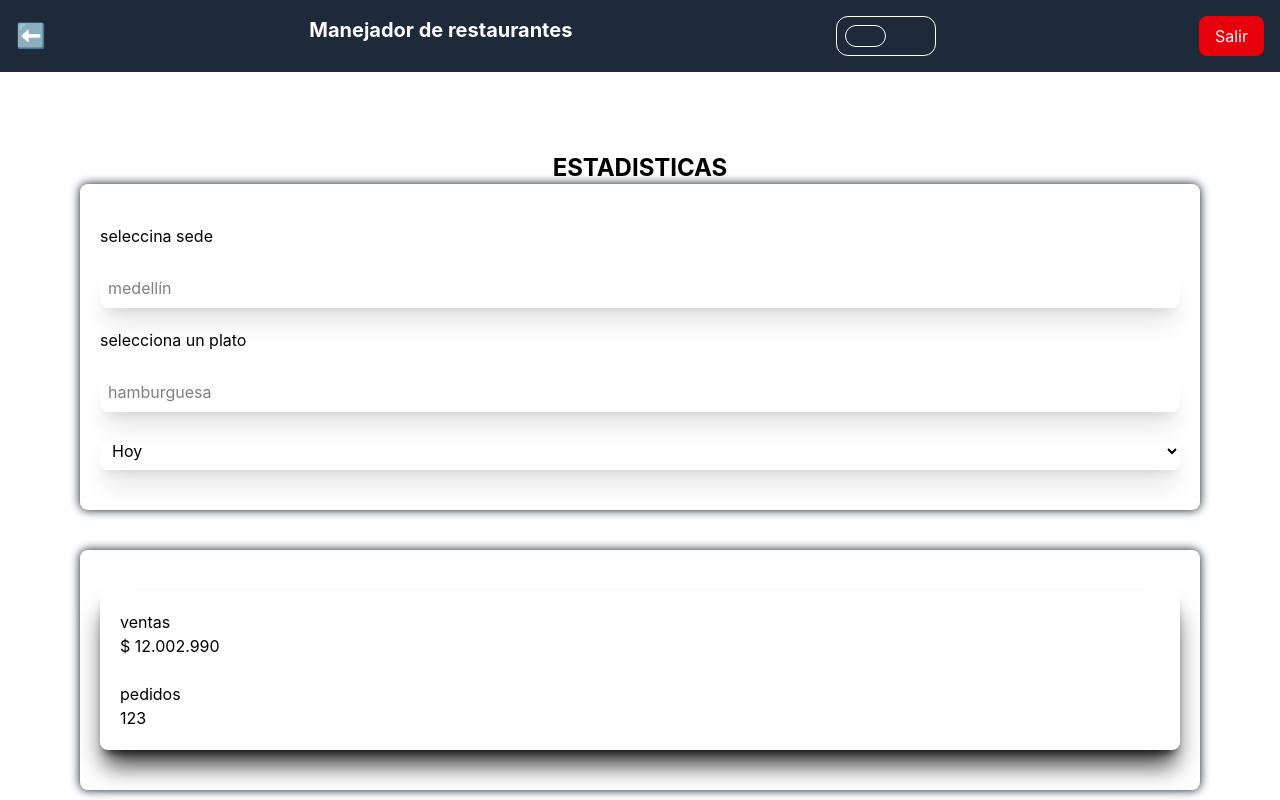
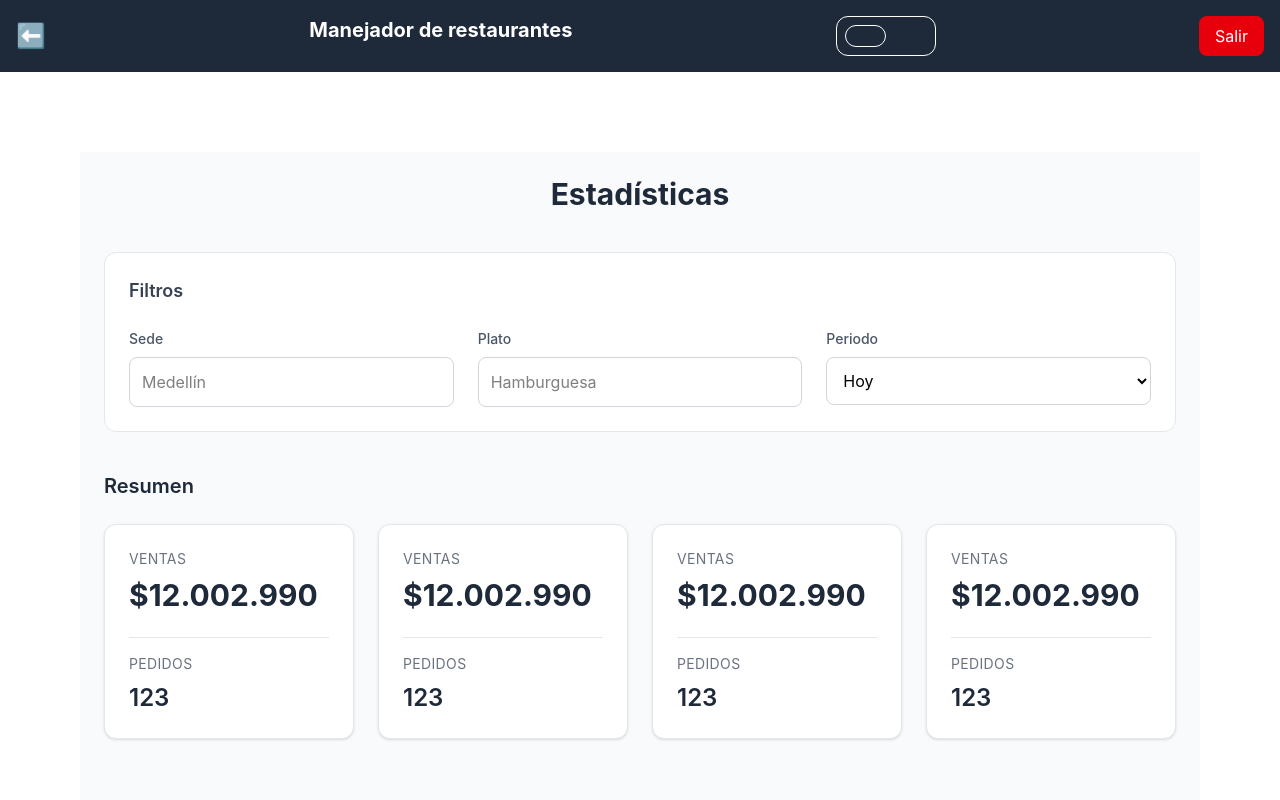
Before and after one commit to and1ru/restaurante-front, a React (Vite) app: page /private/stadistics in a window 1280 px wide. Shown: the top 800 px of the page. Built offline with nearby package versions, Linux system fonts and the light colour scheme.

Commit message:
se mejoraron los estilos de la estadisticas

```diff
--- a/src/components/estadisticas-card-component.tsx
+++ b/src/components/estadisticas-card-component.tsx
@@ -1,11 +1,23 @@
 export const EstadisticasCardComponent = () => {
   return (
-    <div className="shadow-xl shadow-black/80 rounded-lg p-5">
-        <p>ventas {}</p>
-        <p>$ 12.002.990</p>
-        <br />
-        <p>pedidos</p>
-        <p>123</p>
+    <div className="bg-white border border-gray-200 rounded-xl p-6 shadow-sm hover:shadow-md transition-shadow duration-300">
+      <div className="mb-6">
+        <p className="text-sm text-gray-500 uppercase tracking-wide">
+          Ventas
+        </p>
+        <p className="text-3xl font-bold text-gray-800 mt-2">
+          $12.002.990
+        </p>
+      </div>
+
+      <div className="border-t border-gray-200 pt-4">
+        <p className="text-sm text-gray-500 uppercase tracking-wide">
+          Pedidos
+        </p>
+        <p className="text-2xl font-semibold text-gray-800 mt-2">
+          123
+        </p>
+      </div>
     </div>
   );
 };
--- a/src/page/stadistics-page.tsx
+++ b/src/page/stadistics-page.tsx
@@ -1,42 +1,86 @@
 import { EstadisticasCardComponent } from "../components/estadisticas-card-component";
-import { SectionComponent } from "../components/section-component";
 
 export const StadisticsPage = () => {
   return (
-    <>
-      <h1 className="text-center text-2xl font-bold">ESTADISTICAS</h1>
-      <SectionComponent>
-        <form className="flex flex-col gap-5 mb-5">
-          <label htmlFor="sede">seleccina sede</label>
+    <main className="min-h-screen bg-gray-50 p-6">
+      <div className="max-w-6xl mx-auto">
+
+        {/* Título */}
+        <h1 className="text-3xl font-bold text-gray-800 text-center mb-10">
+          Estadísticas
+        </h1>
+
+        {/* Filtros */}
+        <section className="bg-white border border-gray-200 rounded-xl p-6 mb-10">
+          <h2 className="text-lg font-semibold text-gray-700 mb-6">
+            Filtros
+          </h2>
+
+          <form className="grid grid-cols-1 md:grid-cols-3 gap-6">
+
+            <div className="flex flex-col gap-2">
+              <label
+                htmlFor="sede"
+                className="text-sm font-medium text-gray-600"
+              >
+                Sede
+              </label>
+
               <input
+                id="sede"
                 type="text"
-            id="sede"
-            placeholder="medellín"
-            className="p-2 shadow-xl rounded-lg"
+                placeholder="Medellín"
+                className="w-full rounded-lg border border-gray-300 p-3 outline-none transition focus:border-blue-500 focus:ring-2 focus:ring-blue-200"
               />
-          <label htmlFor="dish">selecciona un plato</label>
+            </div>
+
+            <div className="flex flex-col gap-2">
+              <label
+                htmlFor="dish"
+                className="text-sm font-medium text-gray-600"
+              >
+                Plato
+              </label>
+
               <input
+                id="dish"
                 type="text"
-            id="dish"
-            placeholder="hamburguesa"
-            className="p-2 shadow-xl rounded-lg"
+                placeholder="Hamburguesa"
+                className="w-full rounded-lg border border-gray-300 p-3 outline-none transition focus:border-blue-500 focus:ring-2 focus:ring-blue-200"
               />
-        </form>
-        <select name="" id="" className="w-full p-2 rounded-lg shadow-xl">
+            </div>
+
+            <div className="flex flex-col gap-2">
+              <label className="text-sm font-medium text-gray-600">
+                Periodo
+              </label>
+
+              <select className="w-full rounded-lg border border-gray-300 p-3 outline-none transition focus:border-blue-500 focus:ring-2 focus:ring-blue-200">
                 <option value="today">Hoy</option>
                 <option value="yesterday">Ayer</option>
-          <option value="week">esta semana</option>
-          <option value="month">este mes</option>
-          <option value="year">este año</option>
-          <option value="always">siempre</option>
+                <option value="week">Esta semana</option>
+                <option value="month">Este mes</option>
+                <option value="year">Este año</option>
+                <option value="always">Siempre</option>
               </select>
-      </SectionComponent>
-      <SectionComponent>
+            </div>
+          </form>
+        </section>
+
+        {/* Tarjetas */}
+        <section className="mb-10">
+          <h2 className="text-xl font-semibold text-gray-800 mb-6">
+            Resumen
+          </h2>
+
+          <div className="grid grid-cols-1 sm:grid-cols-2 xl:grid-cols-4 gap-6">
             <EstadisticasCardComponent />
-      </SectionComponent>
-      <SectionComponent>
-        <h2 className="text-center text-xl font-bold">Grafica</h2>
-      </SectionComponent>
-    </>
+            <EstadisticasCardComponent />
+            <EstadisticasCardComponent />
+            <EstadisticasCardComponent />
+          </div>
+        </section>
+      </div>
+    </main>
   );
 };
```
Lines whose indentation alone changed are shown as unchanged.
